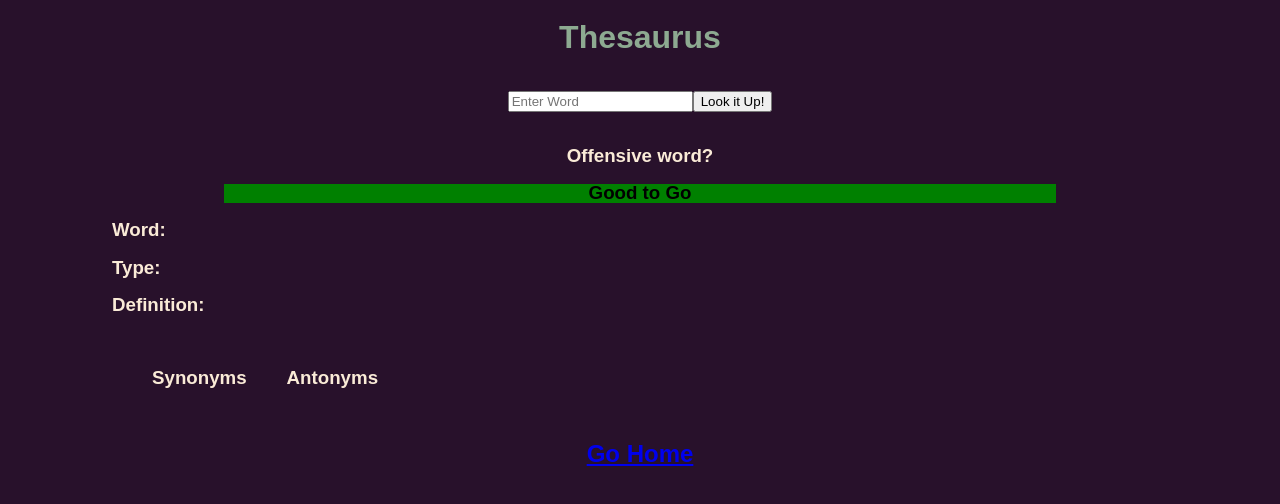
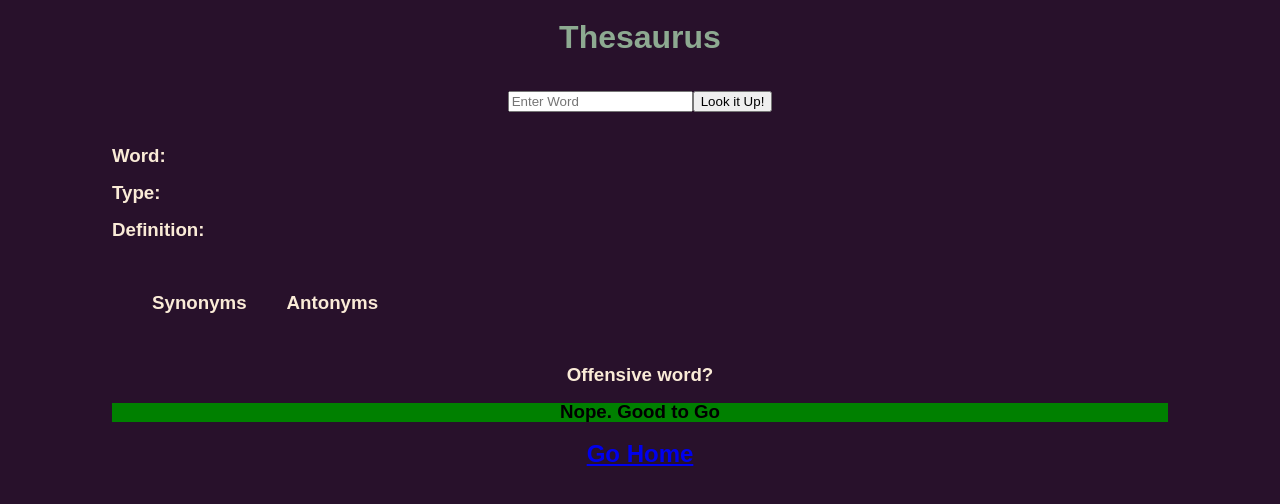
Before and after one commit to Dantezinfern0/diction-addiction, a React (Create React App) app: page /thesaurus in a window 1280 px wide. Shown: the top 504 px of the page. Built offline with nearby package versions, Linux system fonts and the light colour scheme.

Commit message:
commit it

```diff
--- a/src/pages/Dictionary.jsx
+++ b/src/pages/Dictionary.jsx
@@ -14,6 +14,8 @@ export default function Dictionary() {
   }
   const apiCall = e => {
     e.preventDefault()
+    if (term.includes(' ')) { term.remove(' ')
+    }
     Axios.get(`${apiUrl}${term}${dicKey}`).then(resp => {
       console.log('first catch', resp.data[0])
       if (term.includes(' ') === false) {
@@ -47,14 +49,8 @@ export default function Dictionary() {
         <button onClick={apiCall}>Look it Up!</button>
       </form>
       <div className="squeeze">
-        <h3 className="centered">Offensive word?</h3>
-        <h3 className={info.offense ? 'red' : 'green'}>
-          {info.offense
-            ? 'Totally Offensive: use with extreme caution'
-            : 'Good to Go'}
-        </h3>
         <h3>Word: {term}</h3>
-        <h3>Type: {info.type}</h3>
+        <h3>Type: {info.type && info.type}</h3>
         {suggestion.words && <h3>Did you mean?:</h3>}
         <ol>
           {suggestion.words &&
@@ -67,6 +63,14 @@ export default function Dictionary() {
             })}
         </ol>
       </div>
+      <footer>
+        <h3 className="centered">Offensive word?</h3>
+        <h3 className={info.offense ? 'red' : 'green'}>
+          {info.offense
+            ? 'Totally Offensive: use with extreme caution'
+            : 'Nope. Good to Go'}
+        </h3>
+      </footer>
       <HomeButton />
     </>
   )
--- a/src/pages/Thesaurus.jsx
+++ b/src/pages/Thesaurus.jsx
@@ -1,16 +1,18 @@
 import React, { useState } from 'react'
 import Axios from 'axios'
 import HomeButton from '../components/HomeButton.jsx'
+
 
 export default function Thesaurus() {
   const apiUrl =
     'https://www.dictionaryapi.com/api/v3/references/thesaurus/json/'
   const theKey = '?key=8c234c39-cdc9-45fb-93b7-86ebbfd16948'
   const [word, setWord] = useState('')
-  const [definition, setDefinition] = useState({})
-  const [alternate, setAlternate] = useState({})
+  const [definition, setDefinition] = useState([])
+  const [alternate, setAlternate] = useState([])
   const errorMessage = () => {
     return console.log('stuff broke')
+
   }
   const apiCaller = e => {
     e.preventDefault()
@@ -49,14 +51,8 @@ export default function Thesaurus() {
         <button onClick={apiCaller}>Look it Up!</button>
       </form>
       <div className="squeeze">
-        <h3 className="centered">Offensive word?</h3>
-        <h3 className={definition.off ? 'red' : 'green'}>
-          {definition.off
-            ? 'Totally Offensive: use with extreme caution'
-            : 'Good to Go'}
-        </h3>
         <h3>Word: {word}</h3>
-        <h3>Type: {definition.type}</h3>
+        <h3>Type: {definition.type && definition.type}</h3>
         <h3>
           Definition:{' '}
           {definition.definition && <h2>{definition.definition}</h2>}
@@ -72,7 +68,6 @@ export default function Thesaurus() {
           </ol>
           <ol>
             <h3>Antonyms</h3>
-
             {definition.ants &&
               definition.ants.map((item, i) => {
                 return <li key={i}>{item}</li>
@@ -80,6 +75,13 @@ export default function Thesaurus() {
           </ol>
         </div>
       </div>
+        <footer><h3 className="centered">Offensive word?</h3>
+        <h3 className={definition.off ? 'red' : 'green'}>
+          {definition.off
+            ? 'Totally Offensive: use with extreme caution'
+            : 'Nope. Good to Go'}
+        </h3>
+        </footer>
       <HomeButton />
     </>
   )
```
